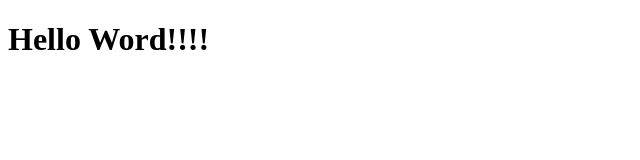
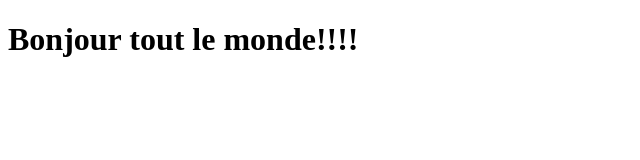
Before and after one commit to Paulingabriel/RemoteGit, a plain HTML site: page index.html in a window 1280 px wide. Shown: the whole page, without its empty margins (0-640 px from the left). Drawn offline with Linux system fonts and the light colour scheme.

Commit message:
change index

```diff
--- a/index.html
+++ b/index.html
@@ -6,6 +6,6 @@
     <title>Document</title>
 </head>
 <body>
-    <h1>Hello Word!!!!</h1>
+    <h1>Bonjour tout le monde!!!!</h1>
 </body>
 </html>
```
